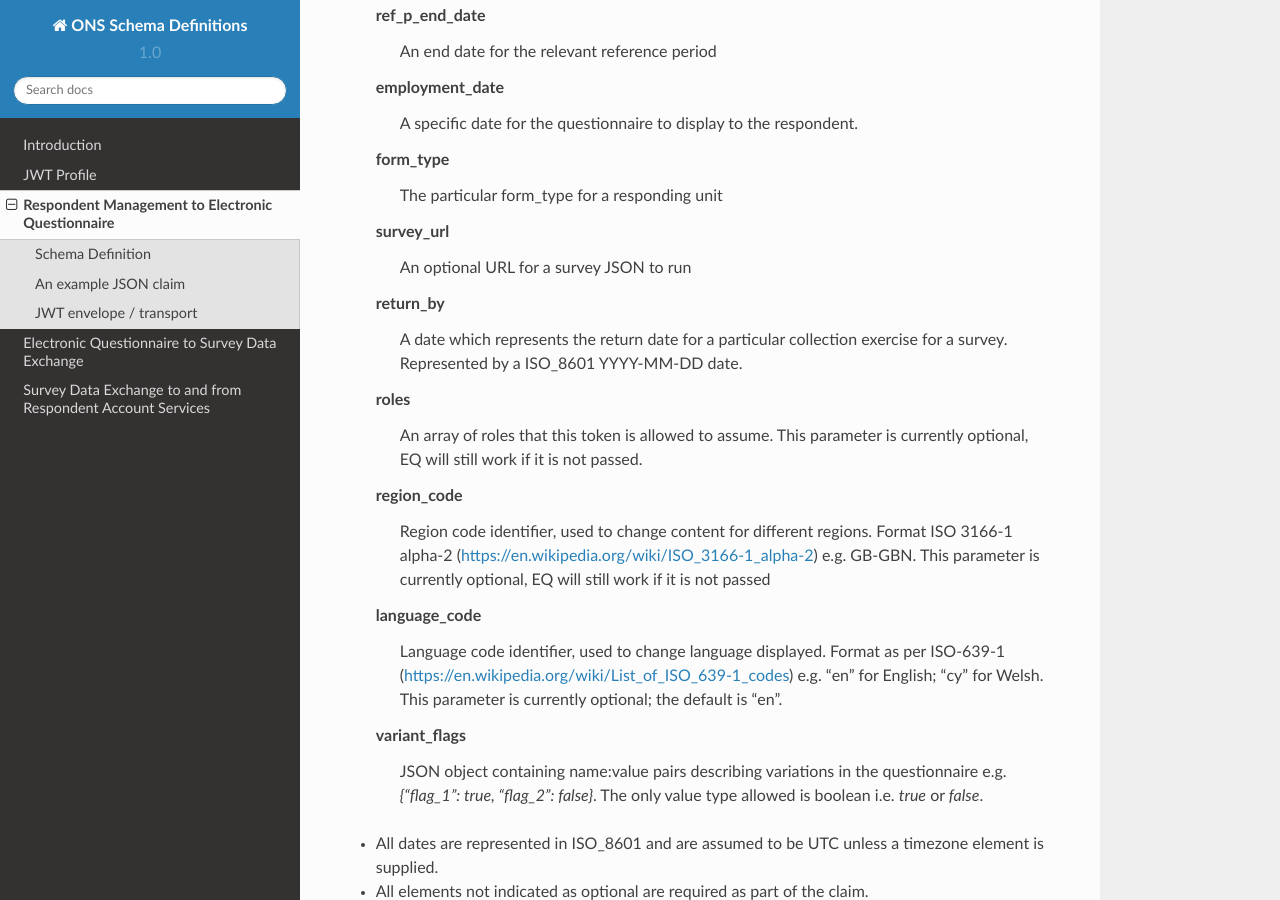
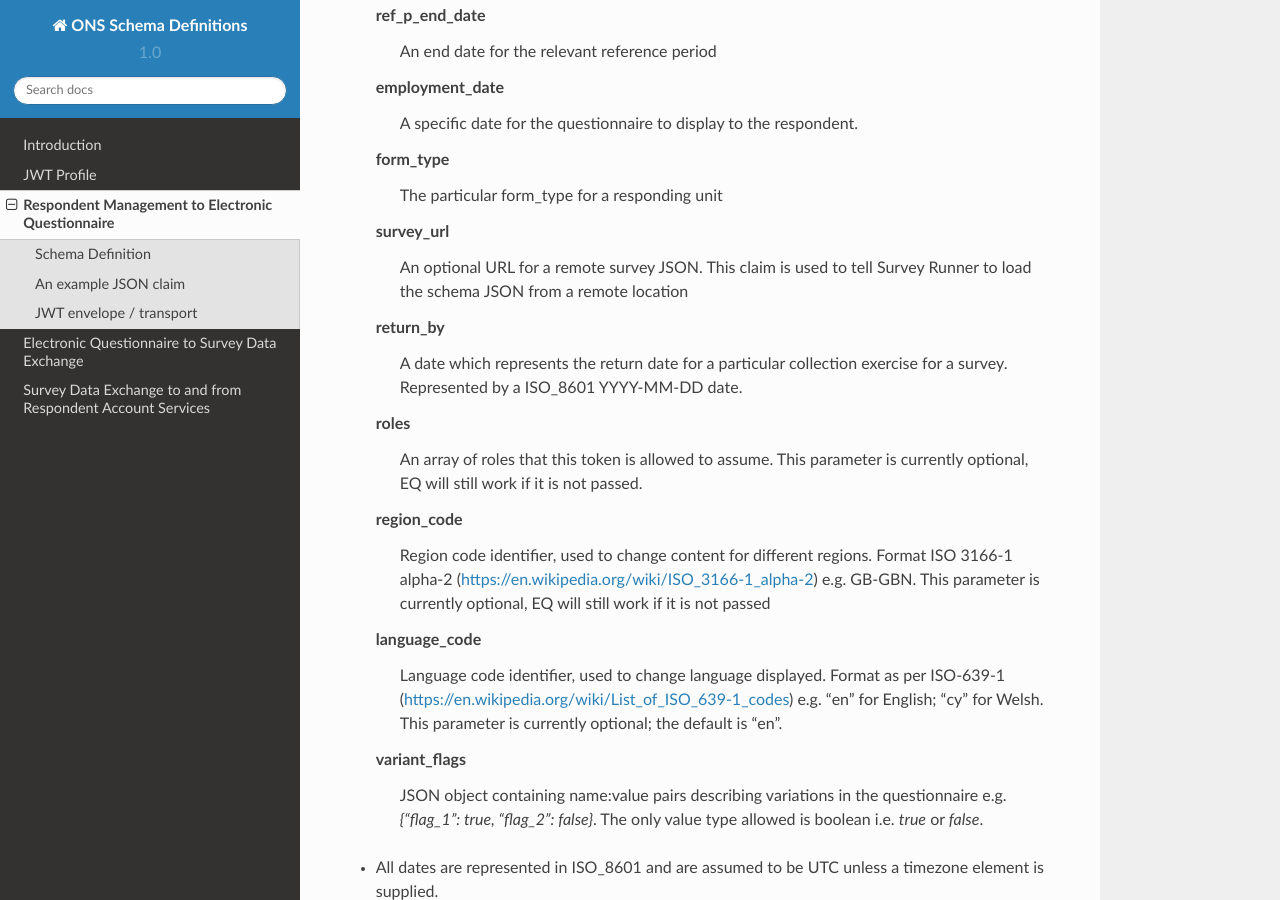
Before and after one commit to ONSdigital/ons-schema-definitions, a Sphinx documentation site: the page built from docs/respondent_management_to_electronic_questionnaire.rst, in a window 1280 px wide and 900 px high, scrolled down 1257 px. Built offline with Sphinx 7.4.7 and the Read the Docs theme 2.0.0, drawn with Linux system fonts in a browser that asks for light colours.

Commit message:
Updated description

```diff
--- a/docs/respondent_management_to_electronic_questionnaire.rst
+++ b/docs/respondent_management_to_electronic_questionnaire.rst
@@ -40,7 +40,7 @@ Schema Definition
   form_type
     The particular form_type for a responding unit
   survey_url
-    An optional URL for a survey JSON to run
+    An optional URL for a remote survey JSON. This claim is used to tell Survey Runner to load the schema JSON from a remote location
   return_by
     A date which represents the return date for a particular collection exercise for a survey. Represented by a ISO_8601 YYYY-MM-DD date.
   roles
```
